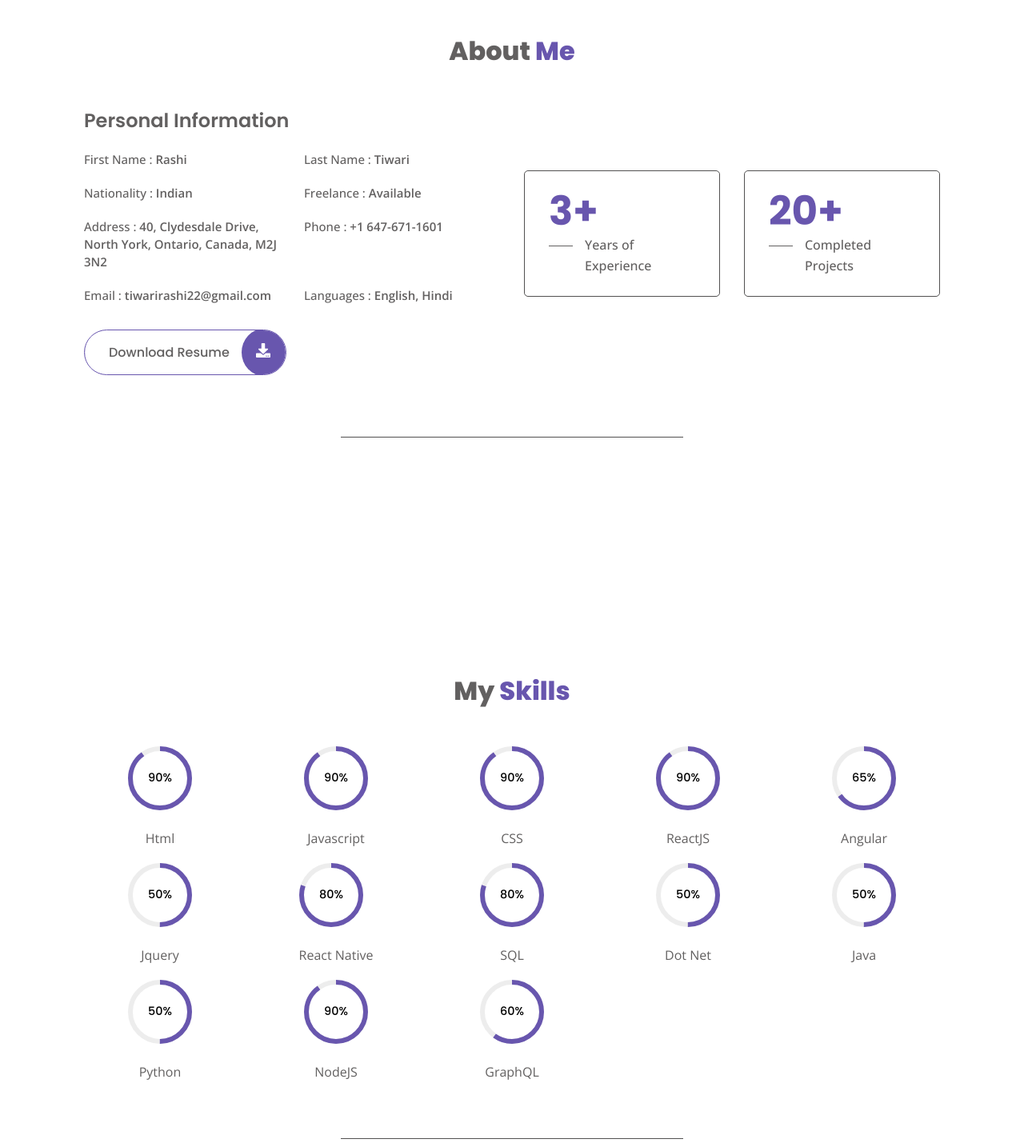
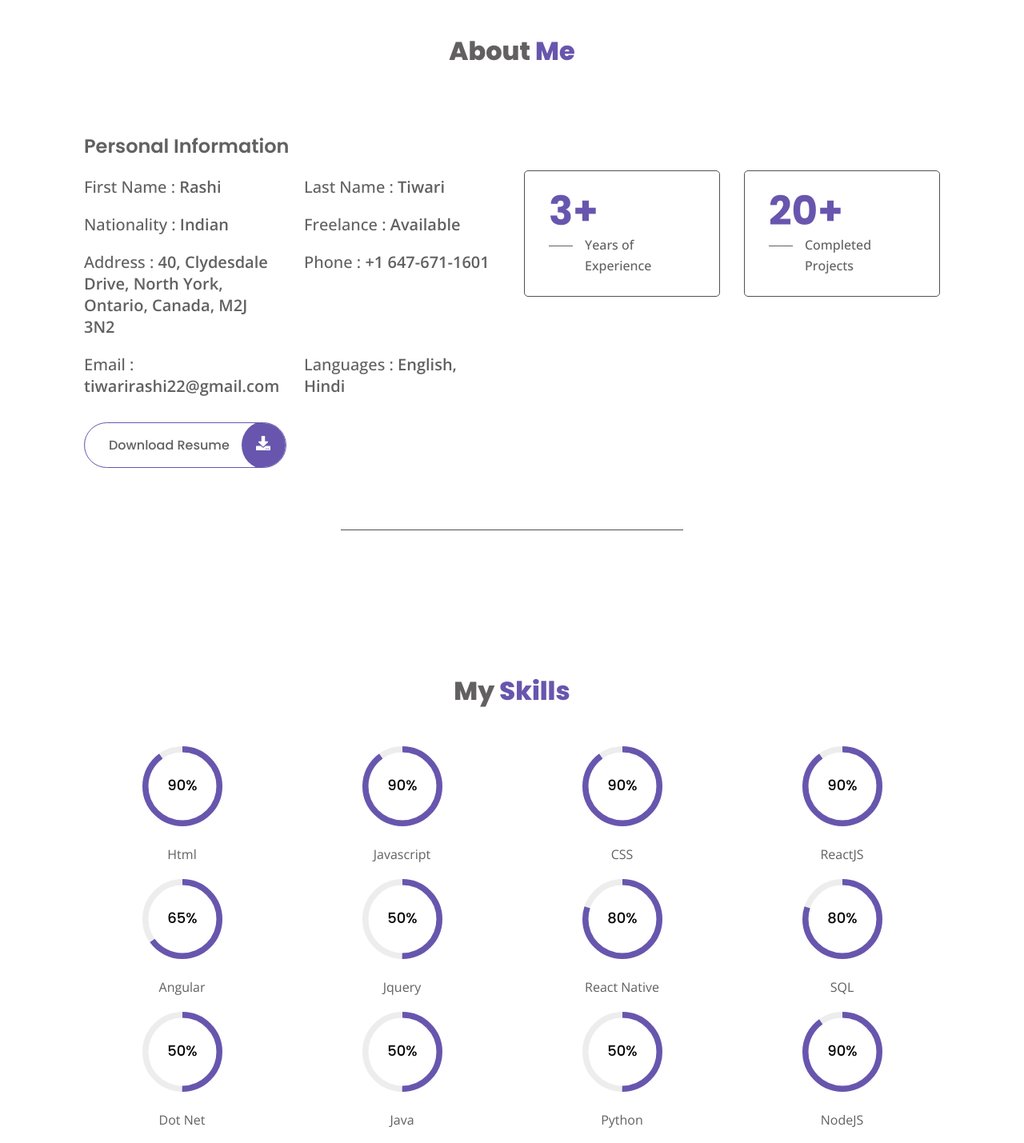
Before and after one commit to Rashi2211/Rashi-Portfolio, a React (Vite) app: page / in a window 1280 px wide. Shown: the part 780-2209 px from the top of the page at 80% size. Built offline with nearby package versions, Linux system fonts and the light colour scheme.

Commit message:
css changes for view port

```diff
--- a/src/pages/about/about.css
+++ b/src/pages/about/about.css
@@ -20,11 +20,12 @@
   font-size: var(--h3-font-size);
   font-weight: var(--weight-600);
   margin-bottom: 20px;
+  margin-top: 2rem;
 }
 
 .info__list .info__title,
 .info__list .info__description {
-  font-size: var(--small-font-size);
+  font-size: 20px;
 }
 
 .info__list .info__description {
@@ -33,7 +34,7 @@
 }
 
 .stats__box {
-  margin-top: 5rem;
+  margin-top: 8rem;
   border: 1px solid var(--border-color);
   padding: 20px 30px 25px;
   border-radius: 5px;
@@ -72,17 +73,6 @@
 .subtitle__center {
   text-align: center;
   margin-bottom: 50px;
-}
-
-.skills__container {
-  grid-template-columns: repeat(5, 1fr);
-  justify-items: center;
-  row-gap: 48px;
-}
-
-.progress__circle {
-  width: 80px;
-  height: 80px;
 }
 
 .CircularProgressbar-path {
--- a/src/pages/contact/contact.css
+++ b/src/pages/contact/contact.css
@@ -9,7 +9,7 @@
 }
 
 .contact__description {
-  font-size: var(--small-font-size);
+  font-size: 20px;
   line-height: 1.6;
 }
 
@@ -30,12 +30,12 @@
 }
 
 .contact__info .info__title {
-  font-size: var(--sm all-font-size);
+  font-size: 20px;
 }
 
 .contact__info .info__desc {
   font-family: var(--body-font);
-  font-size: var(--small-font-size);
+  font-size: 20px;
   font-weight: var(--weight-500);
 }
 
@@ -67,7 +67,7 @@
 }
 
 .form__input-div {
-  margin-bottom: 30px;
+  margin-bottom: 65px;
 }
 
 .form__control {
@@ -87,7 +87,7 @@
 
 .textarea {
   resize: none;
-  height: 160px;
+  height: 220px;
 }
 
 .contact__button-icon {
--- a/src/pages/experience/experience.css
+++ b/src/pages/experience/experience.css
@@ -24,7 +24,7 @@
 
 .info__list .info__title,
 .info__list .info__description {
-  font-size: var(--small-font-size);
+  font-size: 20px;
 }
 
 .info__list .info__description {
@@ -72,17 +72,6 @@
 .subtitle__center {
   text-align: center;
   margin-bottom: 50px;
-}
-
-.skills__container {
-  grid-template-columns: repeat(5, 1fr);
-  justify-items: center;
-  row-gap: 20px;
-}
-
-.progress__circle {
-  width: 80px;
-  height: 80px;
 }
 
 .CircularProgressbar-path {
--- a/src/pages/skillsComponent/skills.css
+++ b/src/pages/skillsComponent/skills.css
@@ -24,7 +24,7 @@
 
 .info__list .info__title,
 .info__list .info__description {
-  font-size: var(--small-font-size);
+  font-size: 20px;
 }
 
 .info__list .info__description {
@@ -75,14 +75,14 @@
 }
 
 .skills__container {
-  grid-template-columns: repeat(5, 1fr);
+  grid-template-columns: repeat(4, 1fr);
   justify-items: center;
   row-gap: 20px;
 }
 
 .progress__circle {
-  width: 80px;
-  height: 80px;
+  width: 100px;
+  height: 100px;
 }
 
 .CircularProgressbar-path {
```
